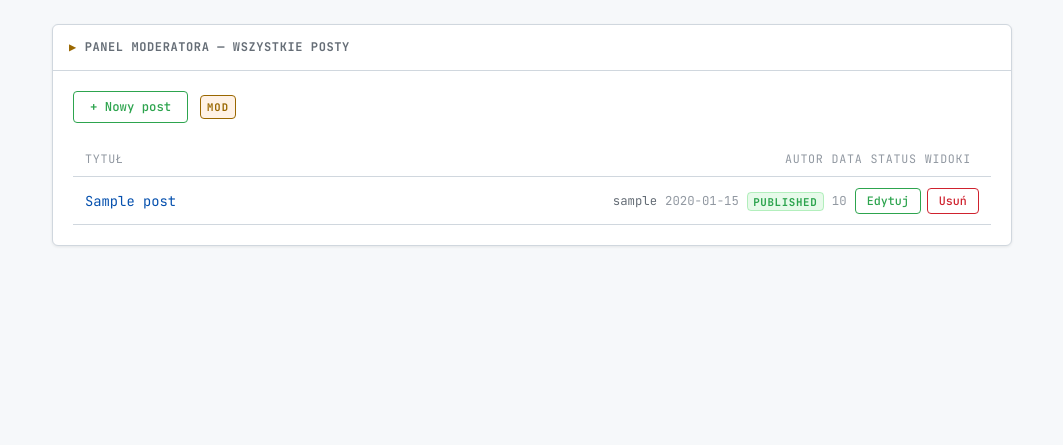
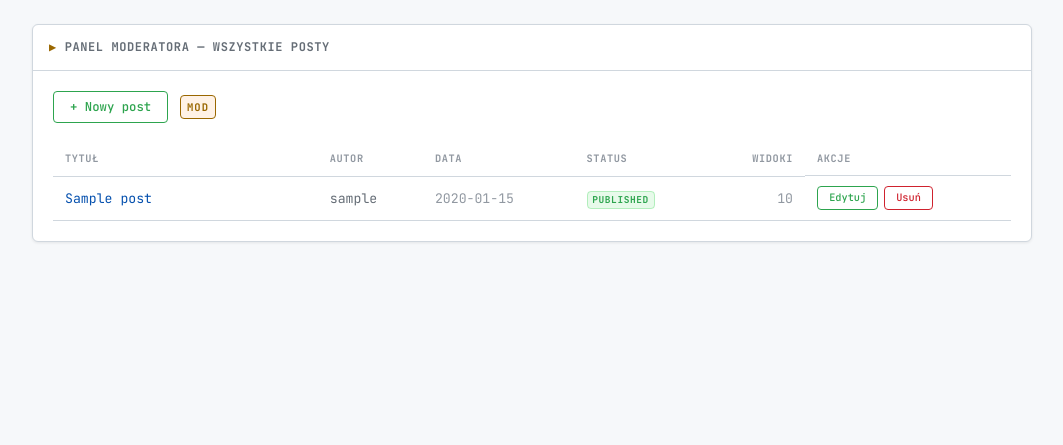
Before and after one commit to konradxmalinowski/PPZAW-blog-app, a Django app: page /author/posts/ in a window 1280 px wide. Shown: the part 56-501 px from the top of the page, without its empty margins (108-1171 px from the left). Run offline with Django 4.2, Linux system fonts and the light colour scheme; a user stored in the database is signed in; tables that the repository leaves empty hold one stand-in row (values such as "Sample post").

Commit message:
fix: replace div-grid with real table in author/moderator panel
Grid with hardcoded column count broke when moderator's extra Autor
column was added. Real table distributes columns from actual DOM content.

```diff
--- a/static/css/terminal.css
+++ b/static/css/terminal.css
@@ -1881,37 +1881,39 @@ select:focus-visible {
   border-radius: var(--radius);
   letter-spacing: 0.1em;
 }
-.author-posts-table {
+.table-scroll {
+  width: 100%;
+  overflow-x: auto;
+}
+.posts-table {
   width: 100%;
   border-collapse: collapse;
-}
-.author-posts-header {
-  display: grid;
-  grid-template-columns: 1fr auto auto auto auto auto;
-  gap: 0.5rem;
-  padding: 0.4rem 0.75rem;
+  font-size: 0.88em;
+}
+.posts-table th {
+  padding: 0.45rem 0.75rem;
+  text-align: left;
   font-size: 0.78em;
   color: var(--text-muted);
   text-transform: uppercase;
   letter-spacing: 0.06em;
   border-bottom: 1px solid var(--bg-border);
-}
-.author-post-row {
-  display: grid;
-  grid-template-columns: 1fr auto auto auto auto auto;
-  gap: 0.5rem;
-  align-items: center;
-  padding: 0.65rem 0.75rem;
+  white-space: nowrap;
+}
+.posts-table td {
+  padding: 0.6rem 0.75rem;
   border-bottom: 1px solid var(--bg-border);
-  transition: background-color var(--transition);
-}
-.author-post-row:hover { background-color: var(--bg-hover); }
-.author-post-title { color: var(--accent-blue); text-decoration: none; font-size: 0.92em; }
-.author-post-title:hover { color: var(--accent-green); text-decoration: underline; }
-.author-post-author { font-size: 0.82em; color: var(--text-secondary); }
-.author-post-date { font-size: 0.82em; color: var(--text-muted); white-space: nowrap; }
-.author-post-views { font-size: 0.82em; color: var(--text-muted); text-align: right; }
-.author-post-actions { display: flex; gap: 0.35rem; }
+  vertical-align: middle;
+}
+.posts-table tbody tr:hover { background-color: var(--bg-hover); }
+.posts-table .col-title { min-width: 180px; }
+.posts-table .col-author { white-space: nowrap; color: var(--text-secondary); }
+.posts-table .col-date { white-space: nowrap; color: var(--text-muted); }
+.posts-table .col-views { text-align: right; white-space: nowrap; color: var(--text-muted); }
+.posts-table .col-actions { white-space: nowrap; }
+.posts-table .col-actions { display: flex; gap: 0.35rem; align-items: center; }
+.post-title-link { color: var(--accent-blue); text-decoration: none; }
+.post-title-link:hover { color: var(--accent-green); text-decoration: underline; }
 
 .status-badge {
   font-size: 0.72em;
--- a/templates/blog/author_post_list.html
+++ b/templates/blog/author_post_list.html
@@ -3,7 +3,7 @@
 {% block title %}{% if is_moderator %}Panel moderatora{% else %}Moje posty{% endif %} — devlog{% endblock %}
 
 {% block content %}
-<div class="profile-container" style="max-width:960px;">
+<div class="profile-container" style="max-width:1000px;">
   <div class="terminal-box">
     <div class="terminal-box-header">
       {% if is_moderator %}
@@ -14,45 +14,48 @@
     </div>
     <div class="terminal-box-body">
 
-      <div class="author-panel-toolbar" role="toolbar" aria-label="Akcje panelu autora">
-        <a href="{% url 'blog:author_post_new' %}" class="btn-terminal" aria-label="Dodaj nowy post">+ Nowy post</a>
-        {% if is_moderator %}<span class="moderator-badge" aria-label="Tryb moderatora">MOD</span>{% endif %}
+      <div class="author-panel-toolbar">
+        <a href="{% url 'blog:author_post_new' %}" class="btn-terminal">+ Nowy post</a>
+        {% if is_moderator %}<span class="moderator-badge">MOD</span>{% endif %}
       </div>
 
       {% if posts %}
-      <div class="author-posts-table" role="table" aria-label="Lista postów">
-        <div class="author-posts-header" role="row">
-          <span role="columnheader">Tytuł</span>
-          {% if is_moderator %}<span role="columnheader">Autor</span>{% endif %}
-          <span role="columnheader">Data</span>
-          <span role="columnheader">Status</span>
-          <span role="columnheader">Widoki</span>
-          <span role="columnheader" class="sr-only">Akcje</span>
-        </div>
+      <div class="table-scroll">
+        <table class="posts-table">
+          <thead>
+            <tr>
+              <th>Tytuł</th>
+              {% if is_moderator %}<th>Autor</th>{% endif %}
+              <th>Data</th>
+              <th>Status</th>
+              <th class="col-views">Widoki</th>
+              <th class="col-actions">Akcje</th>
+            </tr>
+          </thead>
+          <tbody>
             {% for post in posts %}
-        <div class="author-post-row" role="row">
-          <div class="author-post-title-cell" role="cell">
-            <a href="{{ post.get_absolute_url }}" class="author-post-title"
-               aria-label="Przejdź do posta: {{ post.title }}">{{ post.title }}</a>
-          </div>
+            <tr>
+              <td class="col-title">
+                <a href="{{ post.get_absolute_url }}" class="post-title-link">{{ post.title }}</a>
+              </td>
               {% if is_moderator %}
-          <div class="author-post-author" role="cell">{{ post.author.username }}</div>
+              <td class="col-author">{{ post.author.username }}</td>
               {% endif %}
-          <div class="author-post-date" role="cell">
+              <td class="col-date">
                 <time datetime="{{ post.publish|date:'c' }}">{{ post.publish|date:"Y-m-d" }}</time>
-          </div>
-          <div role="cell">
+              </td>
+              <td class="col-status">
                 <span class="status-badge status-badge--{{ post.status }}">{{ post.get_status_display }}</span>
-          </div>
-          <div class="author-post-views" role="cell">{{ post.views_count }}</div>
-          <div class="author-post-actions" role="cell">
-            <a href="{% url 'blog:author_post_edit' post.slug %}" class="btn-terminal btn-sm"
-               aria-label="Edytuj: {{ post.title }}">Edytuj</a>
-            <a href="{% url 'blog:author_post_delete' post.slug %}" class="btn-terminal btn-sm btn-danger"
-               aria-label="Usuń: {{ post.title }}">Usuń</a>
-          </div>
-        </div>
+              </td>
+              <td class="col-views">{{ post.views_count }}</td>
+              <td class="col-actions">
+                <a href="{% url 'blog:author_post_edit' post.slug %}" class="btn-terminal btn-sm">Edytuj</a>
+                <a href="{% url 'blog:author_post_delete' post.slug %}" class="btn-terminal btn-sm btn-danger">Usuń</a>
+              </td>
+            </tr>
             {% endfor %}
+          </tbody>
+        </table>
       </div>
       {% else %}
         <p class="settings-desc">
```
Lines whose indentation alone changed are shown as unchanged.
